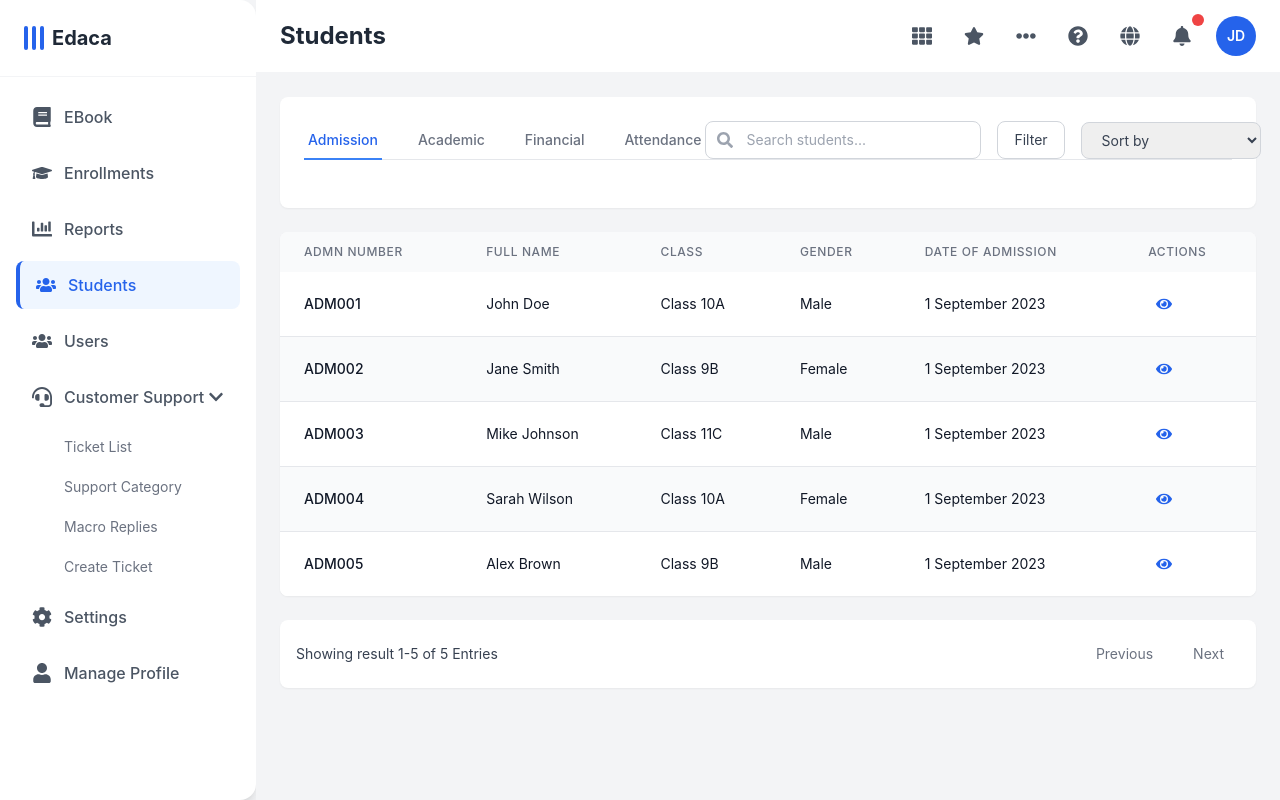
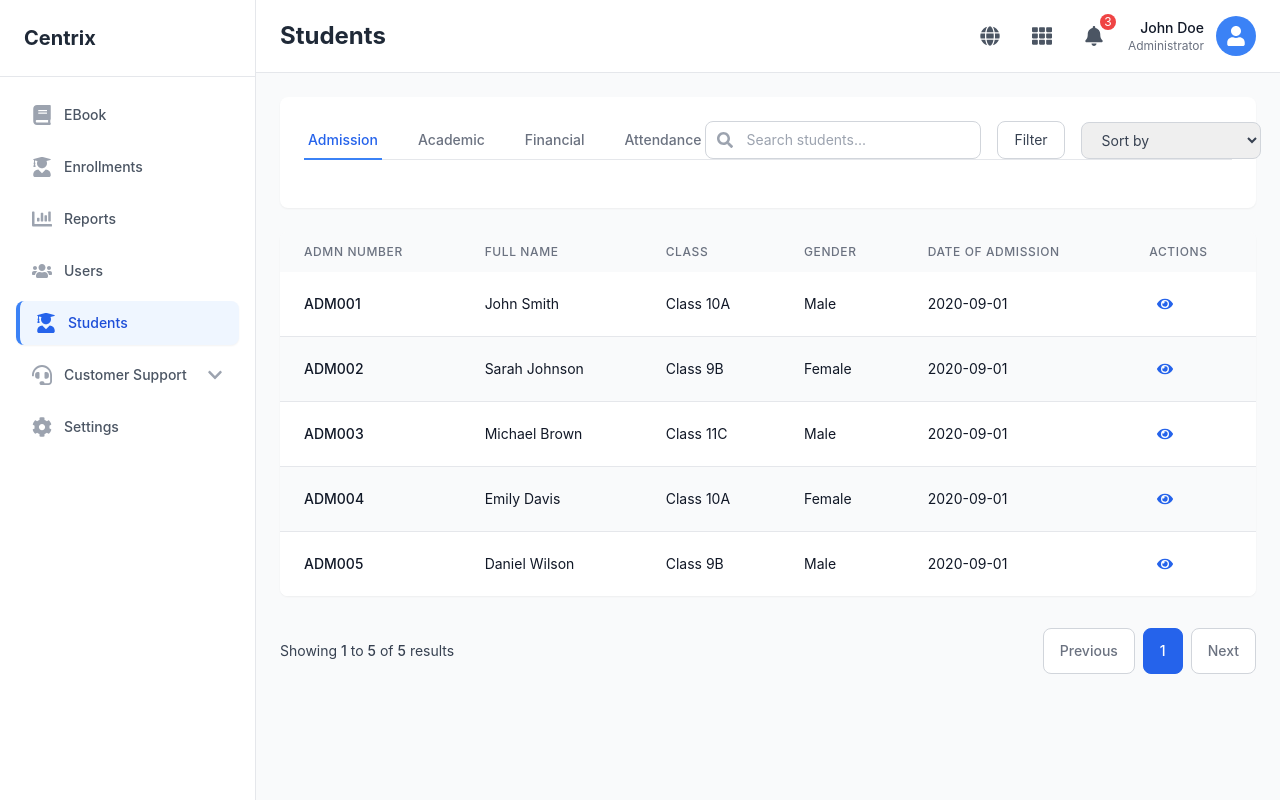
Before and after one commit to Georgeygigz/centrix-frontend, a React (Create React App) app: page / in a window 1280 px wide. Built offline with nearby package versions, Linux system fonts and the light colour scheme.

Commit message:
styling the dashboard

```diff
--- a/src/App.tsx
+++ b/src/App.tsx
@@ -1,18 +1,11 @@
-import React, { useState } from 'react';
+import React from 'react';
 import { AuthProvider } from './context/AuthContext';
-import Auth from './pages/Auth';
 import Dashboard from './pages/Dashboard';
 
 function App() {
-  const [isAuthenticated, setIsAuthenticated] = useState(false);
-
-  // For demo purposes, let's show the dashboard
-  // In a real app, this would be controlled by the auth context
-  const showDashboard = true;
-
   return (
     <AuthProvider>
-      {showDashboard ? <Dashboard /> : <Auth />}
+      <Dashboard />
     </AuthProvider>
   );
 }
--- a/src/components/Dashboard/Sidebar.tsx
+++ b/src/components/Dashboard/Sidebar.tsx
@@ -1,16 +1,6 @@
-import React, { useState } from 'react';
-import {
-  FaBook,
-  FaGraduationCap,
-  FaChartBar,
-  FaUsers,
-  FaHeadset,
-  FaCog,
-  FaUser,
-  FaChevronDown,
-  FaChevronRight,
-  FaBars
-} from 'react-icons/fa';
+import React from 'react';
+import { FaBook, FaUserGraduate, FaChartBar, FaUsers, FaHeadset, FaCog, FaChevronDown } from 'react-icons/fa';
+import { NavigationItem } from '../../types/dashboard';
 
 interface SidebarProps {
   currentPage: string;
@@ -18,59 +8,53 @@ interface SidebarProps {
 }
 
 const Sidebar: React.FC<SidebarProps> = ({ currentPage, onPageChange }) => {
-  const [expandedItems, setExpandedItems] = useState<string[]>(['customer-support']);
-
-  const navigationItems = [
-    { id: 'ebook', label: 'EBook', icon: FaBook, hasSubItems: false },
-    { id: 'enrollments', label: 'Enrollments', icon: FaGraduationCap, hasSubItems: false },
-    { id: 'reports', label: 'Reports', icon: FaChartBar, hasSubItems: false },
-    { id: 'students', label: 'Students', icon: FaUsers, hasSubItems: false },
-    { id: 'users', label: 'Users', icon: FaUsers, hasSubItems: false },
+  const navigationItems: NavigationItem[] = [
+    {
+      id: 'ebook',
+      label: 'EBook',
+      icon: FaBook,
+    },
+    {
+      id: 'enrollments',
+      label: 'Enrollments',
+      icon: FaUserGraduate,
+    },
+    {
+      id: 'reports',
+      label: 'Reports',
+      icon: FaChartBar,
+    },
+    {
+      id: 'users',
+      label: 'Users',
+      icon: FaUsers,
+    },
+    {
+      id: 'students',
+      label: 'Students',
+      icon: FaUserGraduate,
+    },
     {
       id: 'customer-support',
       label: 'Customer Support',
       icon: FaHeadset,
-      hasSubItems: true,
-      subItems: [
-        { id: 'ticket-list', label: 'Ticket List' },
-        { id: 'support-category', label: 'Support Category' },
-        { id: 'macro-replies', label: 'Macro Replies' },
-        { id: 'create-ticket', label: 'Create Ticket' }
-      ]
+      children: [
+        { id: 'tickets', label: 'Tickets', icon: FaHeadset },
+        { id: 'live-chat', label: 'Live Chat', icon: FaHeadset },
+      ],
     },
-    { id: 'settings', label: 'Settings', icon: FaCog, hasSubItems: false },
-    { id: 'profile', label: 'Manage Profile', icon: FaUser, hasSubItems: false }
+    {
+      id: 'settings',
+      label: 'Settings',
+      icon: FaCog,
+    },
   ];
 
-  const toggleExpanded = (itemId: string) => {
-    setExpandedItems(prev =>
-      prev.includes(itemId)
-        ? prev.filter(id => id !== itemId)
-        : [...prev, itemId]
-    );
-  };
-
-  const isItemActive = (itemId: string) => {
-    if (itemId === currentPage) return true;
-    const item = navigationItems.find(nav => nav.id === itemId);
-    if (item?.subItems) {
-      return item.subItems.some(subItem => subItem.id === currentPage);
-    }
-    return false;
-  };
-
   return (
-    <div className="w-64 bg-white h-screen shadow-lg rounded-r-2xl">
-      {/* Logo */}
-      <div className="p-6 border-b border-gray-100">
-        <div className="flex items-center space-x-2">
-          <div className="flex space-x-1">
-            <div className="w-1 h-6 bg-blue-600 rounded"></div>
-            <div className="w-1 h-6 bg-blue-600 rounded"></div>
-            <div className="w-1 h-6 bg-blue-600 rounded"></div>
-          </div>
-          <span className="text-xl font-bold text-gray-800">Edaca</span>
-        </div>
+    <div className="w-64 bg-white h-screen shadow-lg border-r border-gray-200">
+      {/* Logo/Brand */}
+      <div className="p-6 border-b border-gray-200">
+        <h1 className="text-xl font-bold text-gray-800">Centrix</h1>
       </div>
 
       {/* Navigation */}
@@ -79,47 +63,32 @@ const Sidebar: React.FC<SidebarProps> = ({ currentPage, onPageChange }) => {
           {navigationItems.map((item) => (
             <li key={item.id}>
               <button
-                onClick={() => {
-                  if (item.hasSubItems) {
-                    toggleExpanded(item.id);
-                  } else {
-                    onPageChange(item.id);
-                  }
-                }}
-                className={`w-full flex items-center justify-between px-4 py-3 rounded-lg transition-all duration-200 ${
-                  isItemActive(item.id)
-                    ? 'bg-blue-50 text-blue-600 border-l-4 border-blue-600'
-                    : 'text-gray-600 hover:bg-gray-50'
+                onClick={() => onPageChange(item.id)}
+                className={`w-full flex items-center justify-between px-4 py-3 rounded-lg text-left transition-all duration-200 group ${
+                  currentPage === item.id
+                    ? 'bg-blue-50 text-blue-700 border-l-4 border-blue-500 shadow-sm'
+                    : 'text-gray-600 hover:bg-gray-50 hover:text-gray-800'
                 }`}
               >
                 <div className="flex items-center space-x-3">
-                  {item.icon({ className: "w-5 h-5" })}
-                  <span className="font-medium">{item.label}</span>
+                  {item.icon({ className: `w-5 h-5 ${currentPage === item.id ? 'text-blue-600' : 'text-gray-400 group-hover:text-gray-600'}` })}
+                  <span className="text-sm font-medium">{item.label}</span>
                 </div>
-                {item.hasSubItems && (
-                  <div className="flex items-center space-x-2">
-                    {expandedItems.includes(item.id) ? (
-                      FaChevronDown({ className: "w-4 h-4" })
-                    ) : (
-                      FaChevronRight({ className: "w-4 h-4" })
-                    )}
-                  </div>
+                {item.children && (
+                  FaChevronDown({ className: `w-4 h-4 transition-transform duration-200 ${currentPage === item.id ? 'text-blue-600' : 'text-gray-400'}` })
                 )}
               </button>
 
               {/* Sub-items */}
-              {item.hasSubItems && expandedItems.includes(item.id) && (
-                <ul className="ml-8 mt-2 space-y-1">
-                  {item.subItems?.map((subItem) => (
+              {item.children && currentPage === item.id && (
+                <ul className="mt-2 ml-6 space-y-1">
+                  {item.children.map((subItem) => (
                     <li key={subItem.id}>
                       <button
                         onClick={() => onPageChange(subItem.id)}
-                        className={`w-full flex items-center px-4 py-2 rounded-lg transition-all duration-200 ${
-                          currentPage === subItem.id
-                            ? 'bg-blue-50 text-blue-600'
-                            : 'text-gray-500 hover:bg-gray-50'
-                        }`}
+                        className="w-full flex items-center space-x-3 px-3 py-2 rounded-md text-left text-gray-600 hover:bg-gray-50 hover:text-gray-800 transition-all duration-200"
                       >
+                        {subItem.icon({ className: "w-4 h-4 text-gray-400" })}
                         <span className="text-sm">{subItem.label}</span>
                       </button>
                     </li>
--- a/src/components/Dashboard/TopNavigation.tsx
+++ b/src/components/Dashboard/TopNavigation.tsx
@@ -1,12 +1,5 @@
 import React from 'react';
-import {
-  FaGlobe,
-  FaTh,
-  FaBell,
-  FaQuestionCircle,
-  FaStar,
-  FaEllipsisH
-} from 'react-icons/fa';
+import { FaGlobe, FaTh, FaBell, FaUser } from 'react-icons/fa';
 
 interface TopNavigationProps {
   pageTitle: string;
@@ -14,45 +7,42 @@ interface TopNavigationProps {
 
 const TopNavigation: React.FC<TopNavigationProps> = ({ pageTitle }) => {
   return (
-    <div className="bg-white px-6 py-4 border-b border-gray-100 flex items-center justify-between">
-      {/* Left side - Page title */}
+    <div className="bg-white border-b border-gray-200 px-6 py-4">
+      <div className="flex items-center justify-between">
+        {/* Page Title */}
         <div>
           <h1 className="text-2xl font-bold text-gray-800">{pageTitle}</h1>
         </div>
 
-      {/* Right side - Navigation icons */}
+        {/* Right Side Actions */}
         <div className="flex items-center space-x-4">
-        {/* Action icons */}
-        <button className="p-2 text-gray-600 hover:text-gray-800 hover:bg-gray-100 rounded-lg transition-colors duration-200">
+          {/* Globe Icon */}
+          <button className="p-2 text-gray-600 hover:text-gray-800 hover:bg-gray-50 rounded-lg transition-all duration-200">
+            {FaGlobe({ className: "w-5 h-5" })}
+          </button>
+
+          {/* Grid Layout Icon */}
+          <button className="p-2 text-gray-600 hover:text-gray-800 hover:bg-gray-50 rounded-lg transition-all duration-200">
             {FaTh({ className: "w-5 h-5" })}
           </button>
 
-        <button className="p-2 text-gray-600 hover:text-gray-800 hover:bg-gray-100 rounded-lg transition-colors duration-200">
-          {FaStar({ className: "w-5 h-5" })}
+          {/* Notification Bell */}
+          <button className="p-2 text-gray-600 hover:text-gray-800 hover:bg-gray-50 rounded-lg transition-all duration-200 relative">
+            {FaBell({ className: "w-5 h-5" })}
+            <span className="absolute -top-1 -right-1 bg-red-500 text-white text-xs rounded-full w-4 h-4 flex items-center justify-center">
+              3
+            </span>
           </button>
 
-        <button className="p-2 text-gray-600 hover:text-gray-800 hover:bg-gray-100 rounded-lg transition-colors duration-200">
-          {FaEllipsisH({ className: "w-5 h-5" })}
-        </button>
-
-        <button className="p-2 text-gray-600 hover:text-gray-800 hover:bg-gray-100 rounded-lg transition-colors duration-200">
-          {FaQuestionCircle({ className: "w-5 h-5" })}
-        </button>
-
-        <button className="p-2 text-gray-600 hover:text-gray-800 hover:bg-gray-100 rounded-lg transition-colors duration-200">
-          {FaGlobe({ className: "w-5 h-5" })}
-        </button>
-
-        {/* Notification bell */}
-        <button className="p-2 text-gray-600 hover:text-gray-800 hover:bg-gray-100 rounded-lg transition-colors duration-200 relative">
-          {FaBell({ className: "w-5 h-5" })}
-          <div className="absolute -top-1 -right-1 w-3 h-3 bg-red-500 rounded-full"></div>
-        </button>
-
-        {/* User profile */}
+          {/* User Profile */}
           <div className="flex items-center space-x-3">
-          <div className="w-10 h-10 bg-blue-600 rounded-full flex items-center justify-center">
-            <span className="text-white font-semibold text-sm">JD</span>
+            <div className="text-right">
+              <p className="text-sm font-medium text-gray-900">John Doe</p>
+              <p className="text-xs text-gray-500">Administrator</p>
+            </div>
+            <div className="w-10 h-10 bg-blue-500 rounded-full flex items-center justify-center">
+              {FaUser({ className: "w-5 h-5 text-white" })}
+            </div>
           </div>
         </div>
       </div>
--- a/src/components/Students/Students.tsx
+++ b/src/components/Students/Students.tsx
@@ -1,5 +1,5 @@
 import React, { useState, useMemo } from 'react';
-import { FaSearch, FaFilter, FaEye, FaChevronDown, FaChevronUp } from 'react-icons/fa';
+import { FaSearch, FaEye, FaChevronUp, FaChevronDown } from 'react-icons/fa';
 import { Student } from '../../types/dashboard';
 import StudentModal from './StudentModal';
 
@@ -16,66 +16,65 @@ const Students: React.FC = () => {
     {
       id: '1',
       admissionNumber: 'ADM001',
-      fullName: 'John Doe',
+      fullName: 'John Smith',
       class: 'Class 10A',
       gender: 'Male',
-      dateOfBirth: '15 March 2006',
-      parentName: 'Michael Doe',
-      contactInfo: '+1 234-567-8900',
-      address: '123 Main Street, City, State 12345',
-      dateOfAdmission: '1 September 2023'
+      dateOfBirth: '2005-03-15',
+      parentName: 'Michael Smith',
+      contactInfo: '+1234567890',
+      address: '123 Main St, City, State',
+      dateOfAdmission: '2020-09-01',
     },
     {
       id: '2',
       admissionNumber: 'ADM002',
-      fullName: 'Jane Smith',
+      fullName: 'Sarah Johnson',
       class: 'Class 9B',
       gender: 'Female',
-      dateOfBirth: '22 July 2007',
-      parentName: 'Robert Smith',
-      contactInfo: '+1 234-567-8901',
-      address: '456 Oak Avenue, City, State 12345',
-      dateOfAdmission: '1 September 2023'
+      dateOfBirth: '2006-07-22',
+      parentName: 'David Johnson',
+      contactInfo: '+1234567891',
+      address: '456 Oak Ave, City, State',
+      dateOfAdmission: '2020-09-01',
     },
     {
       id: '3',
       admissionNumber: 'ADM003',
-      fullName: 'Mike Johnson',
+      fullName: 'Michael Brown',
       class: 'Class 11C',
       gender: 'Male',
-      dateOfBirth: '8 November 2005',
-      parentName: 'David Johnson',
-      contactInfo: '+1 234-567-8902',
-      address: '789 Pine Road, City, State 12345',
-      dateOfAdmission: '1 September 2023'
+      dateOfBirth: '2004-11-08',
+      parentName: 'Robert Brown',
+      contactInfo: '+1234567892',
+      address: '789 Pine Rd, City, State',
+      dateOfAdmission: '2020-09-01',
     },
     {
       id: '4',
       admissionNumber: 'ADM004',
-      fullName: 'Sarah Wilson',
+      fullName: 'Emily Davis',
       class: 'Class 10A',
       gender: 'Female',
-      dateOfBirth: '3 April 2006',
-      parentName: 'James Wilson',
-      contactInfo: '+1 234-567-8903',
-      address: '321 Elm Street, City, State 12345',
-      dateOfAdmission: '1 September 2023'
+      dateOfBirth: '2005-01-30',
+      parentName: 'James Davis',
+      contactInfo: '+1234567893',
+      address: '321 Elm St, City, State',
+      dateOfAdmission: '2020-09-01',
     },
     {
       id: '5',
       admissionNumber: 'ADM005',
-      fullName: 'Alex Brown',
+      fullName: 'Daniel Wilson',
       class: 'Class 9B',
       gender: 'Male',
-      dateOfBirth: '17 December 2007',
-      parentName: 'Thomas Brown',
-      contactInfo: '+1 234-567-8904',
-      address: '654 Maple Drive, City, State 12345',
-      dateOfAdmission: '1 September 2023'
-    }
+      dateOfBirth: '2006-05-12',
+      parentName: 'Thomas Wilson',
+      contactInfo: '+1234567894',
+      address: '654 Maple Dr, City, State',
+      dateOfAdmission: '2020-09-01',
+    },
   ];
 
-  // Filter and sort students
   const filteredAndSortedStudents = useMemo(() => {
     let filtered = students.filter(student =>
       student.fullName.toLowerCase().includes(searchQuery.toLowerCase()) ||
@@ -120,11 +119,11 @@ const Students: React.FC = () => {
 
   const getSortIcon = (column: string) => {
     if (sortBy !== column) return null;
-    return sortDirection === 'asc' ? FaChevronUp({ className: "w-4 h-4" }) : FaChevronDown({ className: "w-4 h-4" });
+    return sortDirection === 'asc' ? FaChevronUp({ className: "w-5 h-5" }) : FaChevronDown({ className: "w-5 h-5" });
   };
 
   return (
-    <div className="bg-gray-100 min-h-screen">
+    <div className="bg-gray-50 min-h-screen">
       <div className="p-6">
         {/* Header with tabs, search and filters */}
         <div className="bg-white rounded-lg shadow-sm p-6 mb-6">
@@ -212,8 +211,6 @@ const Students: React.FC = () => {
               </div>
             </div>
           </div>
-
-
         </div>
 
         {/* Tab Content */}
@@ -338,19 +335,20 @@ const Students: React.FC = () => {
         )}
 
         {/* Pagination */}
-        <div className="bg-white rounded-lg shadow-sm p-4 mt-6">
-          <div className="flex items-center justify-between">
+        <div className="flex items-center justify-between mt-8">
           <div className="text-sm text-gray-700">
-              Showing result 1-{filteredAndSortedStudents.length} of {filteredAndSortedStudents.length} Entries
+            Showing <span className="font-medium">1</span> to <span className="font-medium">5</span> of <span className="font-medium">5</span> results
           </div>
-            <div className="flex space-x-2">
-              <button className="px-4 py-2 text-sm text-gray-500 hover:text-gray-700 hover:bg-gray-100 rounded-lg transition-colors duration-200">
+          <div className="flex items-center space-x-2">
+            <button className="px-4 py-3 text-sm font-medium text-gray-500 bg-white border border-gray-300 rounded-lg hover:bg-gray-50 transition-colors duration-200">
               Previous
             </button>
-              <button className="px-4 py-2 text-sm text-gray-500 hover:text-gray-700 hover:bg-gray-100 rounded-lg transition-colors duration-200">
+            <button className="px-4 py-3 text-sm font-medium text-white bg-blue-600 border border-blue-600 rounded-lg hover:bg-blue-700 transition-colors duration-200">
+              1
+            </button>
+            <button className="px-4 py-3 text-sm font-medium text-gray-500 bg-white border border-gray-300 rounded-lg hover:bg-gray-50 transition-colors duration-200">
               Next
             </button>
-            </div>
           </div>
         </div>
       </div>
--- a/src/types/dashboard.ts
+++ b/src/types/dashboard.ts
@@ -1,10 +1,11 @@
+import { IconType } from 'react-icons';
+
 export interface NavigationItem {
   id: string;
   label: string;
-  icon: string;
-  isActive: boolean;
-  hasSubItems?: boolean;
-  subItems?: NavigationItem[];
+  icon: IconType;
+  href?: string;
+  children?: NavigationItem[];
 }
 
 export interface Student {
@@ -12,7 +13,7 @@ export interface Student {
   admissionNumber: string;
   fullName: string;
   class: string;
-  gender: 'Male' | 'Female';
+  gender: string;
   dateOfBirth: string;
   parentName: string;
   contactInfo: string;
@@ -22,7 +23,5 @@ export interface Student {
 
 export interface DashboardState {
   currentPage: string;
-  searchQuery: string;
-  sortBy: string;
-  filterBy: string;
+  sidebarCollapsed: boolean;
 }
```
Also changed, not shown: src/components/Students/StudentModal.tsx (+60 -38 lines). Lines whose indentation alone changed are shown as unchanged.
